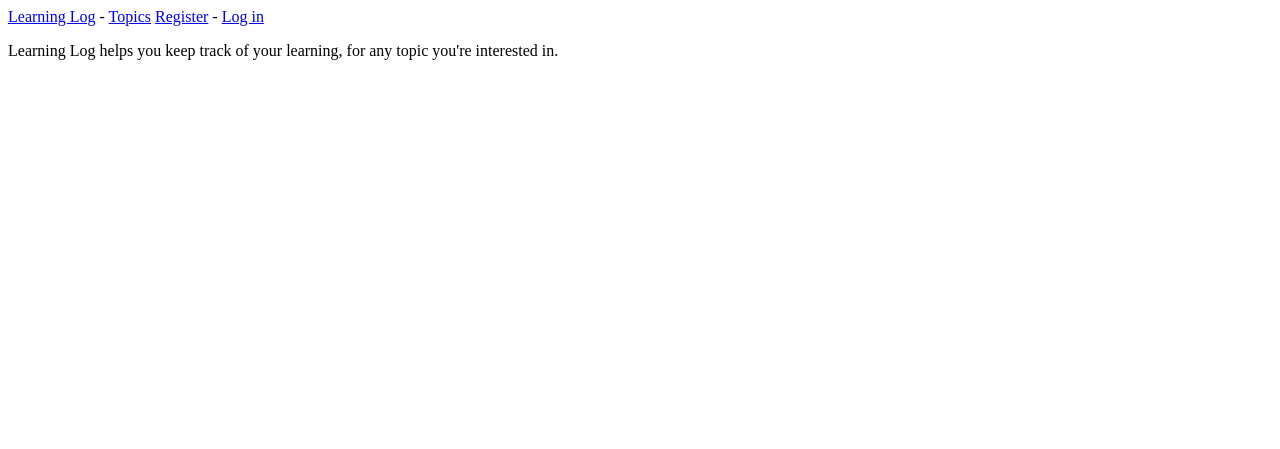
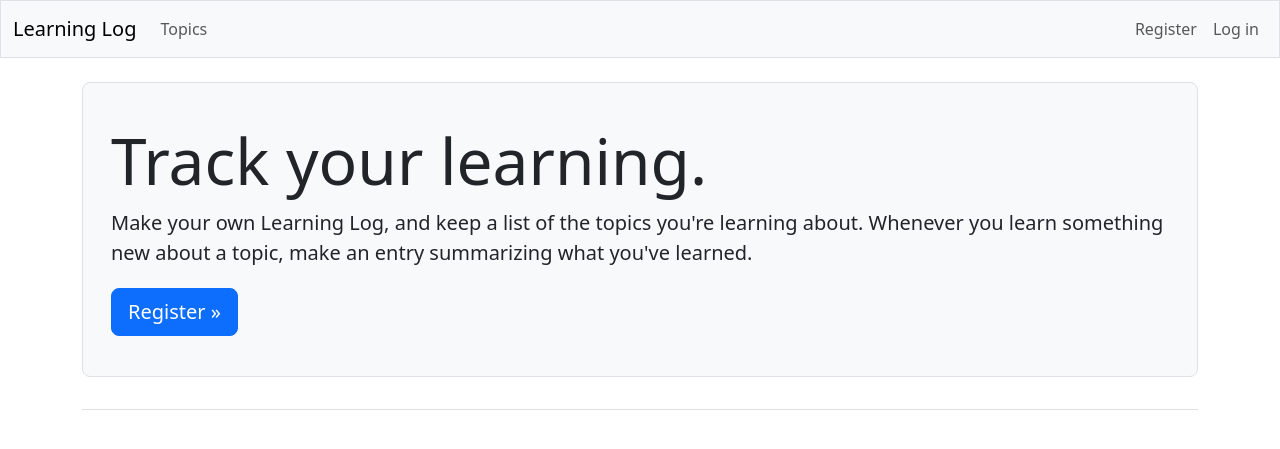
Before and after one commit to nehemiahlc/Learning_Log, a Django app: page / in a window 1280 px wide. Shown: the top 449 px of the page. Run offline with Django 5.2, Linux system fonts and the light colour scheme; some libraries are stand-ins or nearby versions.

Commit message:
Added sytling to learning log

```diff
--- a/accounts/templates/registration/register.html
+++ b/accounts/templates/registration/register.html
@@ -1,9 +1,10 @@
 {% extends "learning_logs/base.html" %}
+{% load django_bootstrap5 %}
 
 {% block content %}
    <form action="{% url 'accounts:register' %}" method='post'>
      {% csrf_token %}
-     {{ form.as_div }}
-     <button name="submit">Register</button>
+     {% bootstrap_form form %}
+     {% bootstrap_button button_type="submit" content="Register" %}
     </form>
 {% endblock content %}
--- a/learning_logs/templates/learning_logs/base.html
+++ b/learning_logs/templates/learning_logs/base.html
@@ -1,20 +1,69 @@
-<p>
-  <a href="{% url 'learning_logs:index' %}">Learning Log</a> -
-  <a href="{% url 'learning_logs:topics' %}">Topics</a>
+<!doctype html>
+ <html lang="en">
+ <head>
+    <meta charset="utf-8">
+    <meta name="viewport" content="width=device-width, initial-scale=1">
+    <title>Learning Log</title>
+
+   {% load django_bootstrap5 %}
+   {% bootstrap_css %}
+   {% bootstrap_javascript %}
+</head>
+<body>
+     <nav class="navbar navbar-expand-md navbar-light bg-light mb-4 border">
+       <div class="container-fluid">
+         <a class="navbar-brand" href="{% url 'learning_logs:index' %}">
+           Learning Log</a>
+        <button class="navbar-toggler" type="button" data-bs-toggle="collapse"
+            data-bs-target="#navbarCollapse" aria-controls="navbarCollapse"
+            aria-expanded="false" aria-label="Toggle navigation">
+            <span class="navbar-toggler-icon"></span>
+        </button>
+
+      <div class="collapse navbar-collapse" id="navbarCollapse">
+        <ul class="navbar-nav me-auto mb-2 mb-md-0">
+          <li class="nav-item">
+            <a class="nav-link" href="{% url 'learning_logs:topics' %}">
+              Topics</a></li>
+        </ul> <!-- End of links on left side of navbar -->
+
+        <!-- Account-related links -->
+        <ul class="navbar-nav ms-auto mb-2 mb-md-0">
+
             {% if user.is_authenticated %}
-    Hello, {{ user.username }}.
+              <li class="nav-item">
+                <span class="navbar-text me-2">Hello, {{ user.username }}.
+                </span></li>
             {% else %}
-    <a href="{% url 'accounts:register' %}">Register</a> -
-    <a href="{% url 'accounts:login' %}">Log in</a>
+                <li class="nav-item">
+                <a class="nav-link" href="{% url 'accounts:register' %}">
+                    Register</a></li>
+                <li class="nav-item">
+                <a class="nav-link" href="{% url 'accounts:login' %}">
+                    Log in</a></li>
             {% endif %}
+
+        </ul> <!-- End of account-related links -->
+
         {% if user.is_authenticated %}
-    <hr />
             <form action="{% url 'accounts:logout' %}" method='post'>
               {% csrf_token %}
-      <button name='submit'>Log out</button>
+              <button name='submit' class='btn btn-outline-secondary btn-sm'>
+              Log out</button>
             </form>
         {% endif %}
+      </div> <!-- Closes collapsible parts of navbar -->
 
-</p>
+      </div> <!-- Closes navbar's container -->
+    </nav> <!-- End of navbar -->
 
+    <main class="container">
+          <div class="pb-2 mb-2 border-bottom">
+         {% block page_header %}{% endblock page_header %}
+         </div>
+         <div>
             {% block content %}{% endblock content %}
+         </div>
+    </main>
+</body>
+</html>
--- a/learning_logs/templates/learning_logs/edit_entry.html
+++ b/learning_logs/templates/learning_logs/edit_entry.html
@@ -1,4 +1,5 @@
 {% extends 'learning_logs/base.html' %}
+{% load django_bootstrap5 %}
 
 {% block content %}
 
@@ -8,8 +9,8 @@
 
   <form action="{% url 'learning_logs:edit_entry' entry.id %}" method='post'>
     {% csrf_token %}
-    {{ form.as_div }}
-    <button name="submit">Save changes</button>
+    {% bootstrap_form form %}
+    {% bootstrap_button button_type="submit" content="Save changes" %}
   </form>
 
 {% endblock content %}
--- a/learning_logs/templates/learning_logs/index.html
+++ b/learning_logs/templates/learning_logs/index.html
@@ -1,7 +1,15 @@
 {% extends 'learning_logs/base.html' %}
 
-{% block content %}
+{% block page_header %}
+  <div class="p-3 mb-4 bg-light border rounded-3">
+    <div class="container-fluid py-4">
+        <h1 class="display-3">Track your learning.</h1>
 
-<p>Learning Log helps you keep track of your learning, for any topic you're
-interested in. </p>
-{% endblock content %}
+        <p class="lead">Make your own Learning Log, and keep a list of the
+        topics you're learning about. Whenever you learn something new
+        about a topic, make an entry summarizing what you've learned.</p>
+        <a class="btn btn-primary btn-lg mt-1"
+            href="{% url 'accounts:register' %}">Register &raquo;</a>
+    </div>
+ </div>
+{% endblock page_header %}
--- a/learning_logs/templates/learning_logs/new_entry.html
+++ b/learning_logs/templates/learning_logs/new_entry.html
@@ -1,4 +1,5 @@
 {% extends "learning_logs/base.html" %}
+{% load django_bootstrap5 %}
 
 {% block content %}
 
@@ -7,8 +8,8 @@
 <p>Add a new entry:</p>
 <form action="{% url 'learning_logs:new_entry' topic.id %}" method='post'>
    {% csrf_token %}
-   {{ form.as_div }}
-   <button name='submit'>Add entry</button>
+   {% bootstrap_form form %}
+    {% bootstrap_button button_type="submit" content="Add entry" %}
 </form>
 
 {% endblock content %}
--- a/learning_logs/templates/learning_logs/new_topic.html
+++ b/learning_logs/templates/learning_logs/new_topic.html
@@ -1,12 +1,13 @@
 {% extends "learning_logs/base.html" %}
+{% load django_bootstrap5 %}
 
 {% block content %}
     <p>Add a new topic:</p>
 
     <form action="{% url 'learning_logs:new_topic' %}" method="post">
         {% csrf_token %}
-        {{ form.as_div }}
-        <button name="submit">Add topic</button>
+        {% bootstrap_form form %}
+        {% bootstrap_button button_type="submit" content="Add topic" %}
     </form>
 
 {% endblock content %}
--- a/ll_project/settings.py
+++ b/ll_project/settings.py
@@ -34,6 +34,9 @@ INSTALLED_APPS = [
     # My apps.
     'learning_logs',
     'accounts',
+
+    # Third party apps.
+    'django_bootstrap5',
 
     # Default django apps.
     'django.contrib.admin',
```
Also changed, not shown: accounts/templates/registration/login.html (+7 -6 lines), learning_logs/templates/learning_logs/topic.html (+15 -9 lines), learning_logs/templates/learning_logs/topics.html (+6 -4 lines), db.sqlite3. Lines whose indentation alone changed are shown as unchanged.
